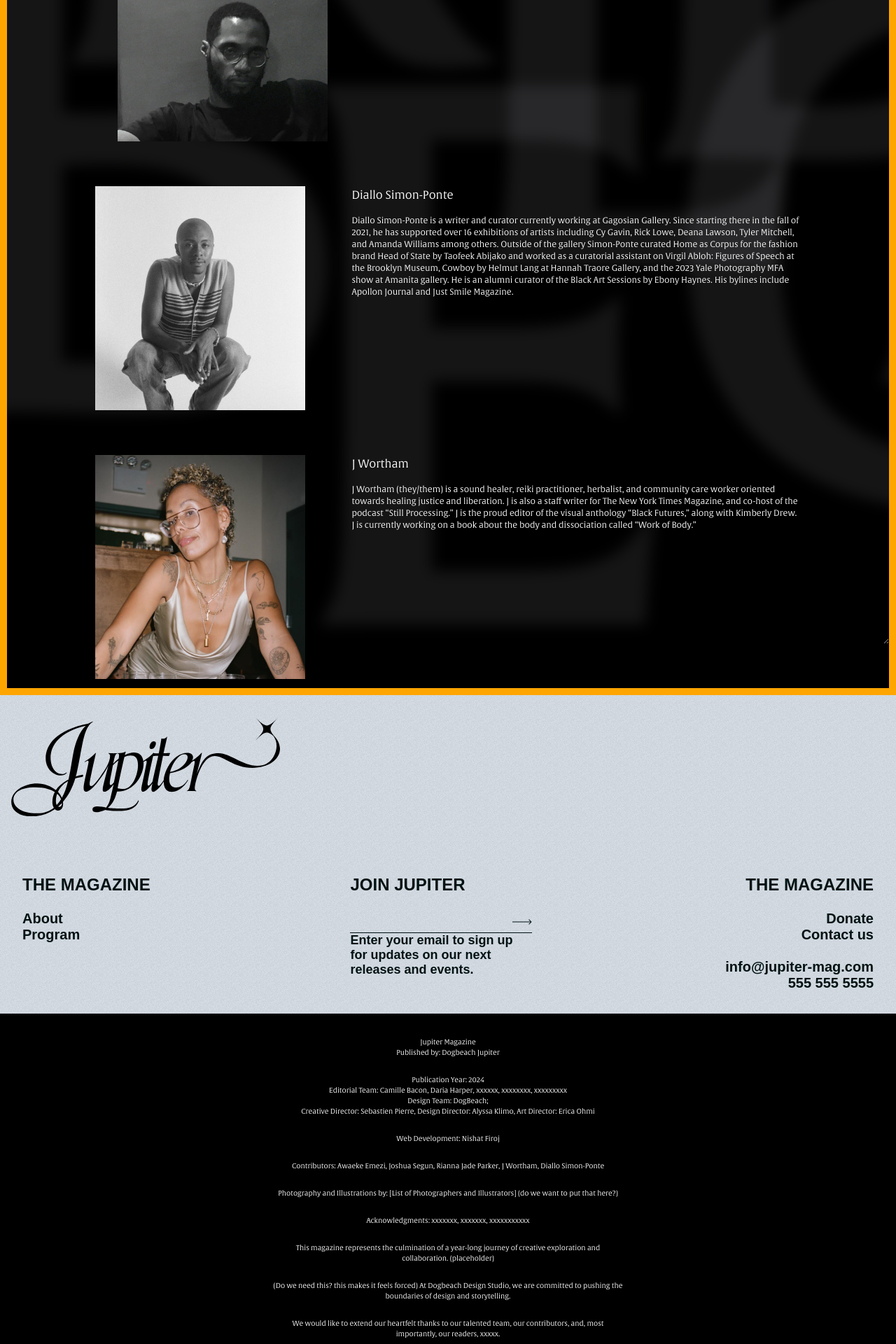
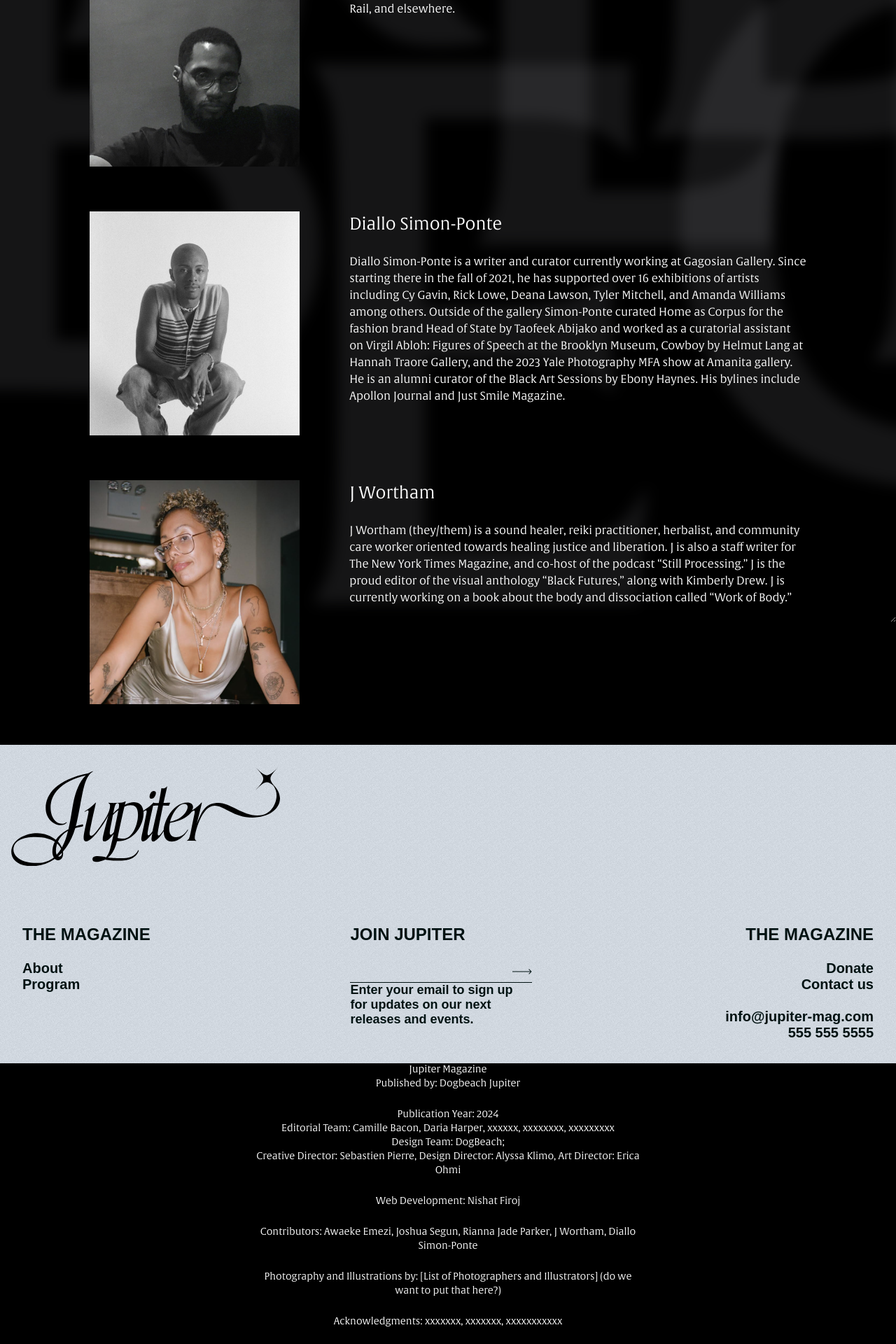
Before and after one commit to lizetteayala1211/jupiter-mag, a Next.js app: page / in a window 1280 px wide. Shown: the part 2349-4269 px from the top of the page at 70% size. Built offline with nearby package versions, Linux system fonts and the light colour scheme; no server answers; a web font is replaced by a local one.

Commit message:
final break point changes and removal of colored borders that were used for dev help purposes

```diff
--- a/src/app/home/AuthorAbouts.tsx
+++ b/src/app/home/AuthorAbouts.tsx
@@ -22,8 +22,8 @@ export function AuthorAbouts() {
   const getResponsiveImageSize = (): number => {
     if (isSmallDesktop) return 250
     if (isDesktop) return 300
-    if (isLargeDesktop) return 250
-    return 50
+    if (isLargeDesktop) return 500
+    return 50 // is mobile
   }
 
   return (
--- a/src/app/home/styled.ts
+++ b/src/app/home/styled.ts
@@ -22,21 +22,35 @@ export const Main = styled(SharedGridMain)`
     font-size: 14px;
   }
 
+  /* TODO: there has to be a cleaner way to do this grid lol */
   /* smaller desktops */
   @media only screen and (min-width: ${screenMdMin}) {
-    border: 10px solid red;
-    grid-template-rows: 0.3fr 1.8fr minmax(0, 5.2fr);
+    grid-template-rows: 0.3fr 1.8fr minmax(0, 5fr);
   }
 
-  /* wide desktops */
   @media only screen and (min-width: ${screenLgMin}) {
-    border: 10px solid orange;
-    grid-template-rows: 0.3fr 1.4fr minmax(0, 5.4fr);
+    grid-template-rows: 0.3fr 1.4fr minmax(0, 5.8fr);
+  }
+
+  @media only screen and (min-width: 1300px) {
+    grid-template-rows: 0.3fr 1.4fr minmax(0, 5.2fr);
+  }
+
+  @media only screen and (min-width: 1400px) {
+    grid-template-rows: 0.3fr 1fr minmax(0, 4.8fr);
+  }
+
+  @media only screen and (min-width: 1500px) {
+    grid-template-rows: 0.3fr 1.4fr minmax(0, 4.5fr);
+  }
+
+  @media only screen and (min-width: 1600px) {
+    grid-template-rows: 0.3fr 1fr minmax(0, 4.2fr);
   }
 
   /* extra wide desktops */
   @media only screen and (min-width: ${screenXlMin}) {
-    border: 10px solid blue;
+    grid-template-rows: 0.3fr 1fr minmax(0, 4.8fr);
   }
 `
 export const Lottie = styled.section`
@@ -194,6 +208,7 @@ export const AuthorContent = styled.div`
 
   /* extra wide desktops */
   @media only screen and (min-width: ${screenXlMin}) {
+    padding-inline-start: 8em;
   }
 `
 
@@ -209,10 +224,12 @@ export const AuthorTitle = styled.div`
 
   /* wide desktops */
   @media only screen and (min-width: ${screenLgMin}) {
+    font-size: 24px;
   }
 
   /* extra wide desktops */
   @media only screen and (min-width: ${screenXlMin}) {
+    font-size: 36px;
   }
 `
 export const AuthorBody = styled.div`
@@ -225,10 +242,12 @@ export const AuthorBody = styled.div`
 
   /* wide desktops */
   @media only screen and (min-width: ${screenLgMin}) {
+    font-size: 16px;
   }
 
   /* extra wide desktops */
   @media only screen and (min-width: ${screenXlMin}) {
+    font-size: 20px;
   }
 `
 export const CreditsContainer = styled.div`
@@ -245,10 +264,14 @@ export const CreditsContainer = styled.div`
 
     /* wide desktops */
     @media only screen and (min-width: ${screenLgMin}) {
+      font-size: 14px;
+      max-width: 550px;
     }
 
     /* extra wide desktops */
     @media only screen and (min-width: ${screenXlMin}) {
+      font-size: 16px;
+      max-width: 600px;
     }
   }
 `
@@ -278,16 +301,4 @@ export const AuthorAboutsContainer = styled.div`
   flex-direction: column;
   align-items: center;
   gap: 4em;
-
-  /* smaller desktops */
-  @media only screen and (min-width: ${screenMdMin}) {
-  }
-
-  /* wide desktops */
-  @media only screen and (min-width: ${screenLgMin}) {
-  }
-
-  /* extra wide desktops */
-  @media only screen and (min-width: ${screenXlMin}) {
-  }
 `
--- a/src/utils/hooks/useBreakpoints.ts
+++ b/src/utils/hooks/useBreakpoints.ts
@@ -10,6 +10,6 @@ export function useBreakpoints() {
   const isMobile = useMedia(`(max-width: ${screenXxsMax})`, false)
   const isSmallDesktop = useMedia(`(max-width: ${screenMdMax})`, false)
   const isDesktop = useMedia(`(max-width: ${screenLgMax})`, false)
-  const isLargeDesktop = useMedia(`(max-width: ${screenXlMin})`, false)
+  const isLargeDesktop = useMedia(`(min-width: ${screenXlMin})`, false)
   return { isMobile, isSmallDesktop, isDesktop, isLargeDesktop }
 }
```
